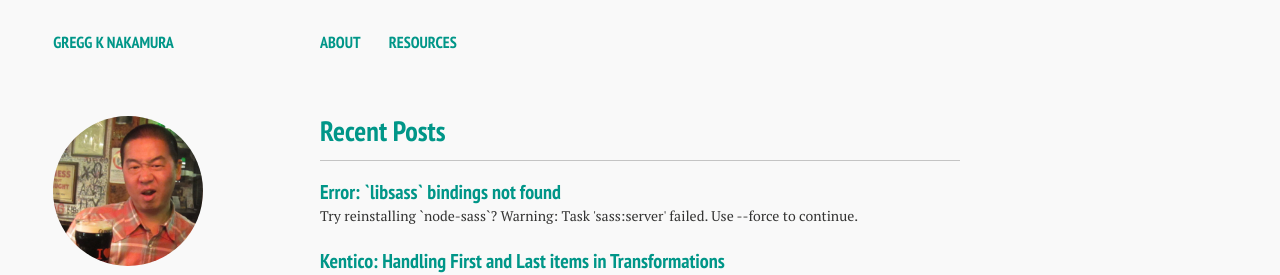
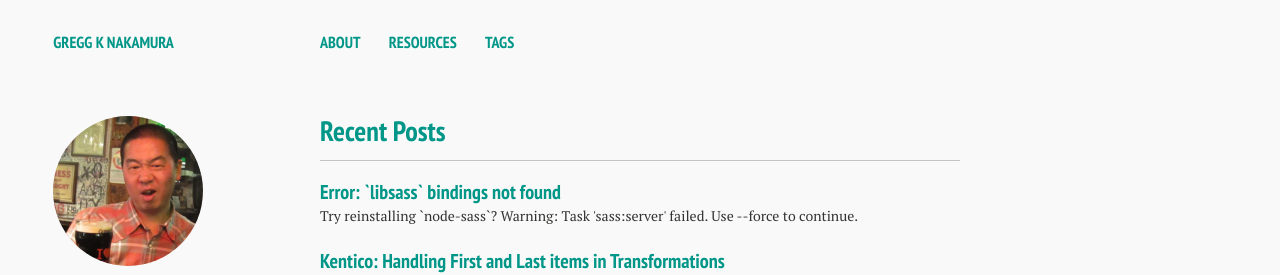
Before and after one commit to greggnakamura/greggnakamura.github.com, a Jekyll site: the page built from index.md, in a window 1280 px wide. Shown: the top 275 px of the page. Built offline with Jekyll 4.4.1, drawn with Linux system fonts in a browser that asks for light colours.

Commit message:
Adds Tag url

```diff
--- a/_data/navigation.yml
+++ b/_data/navigation.yml
@@ -5,6 +5,9 @@
 
 - title: Resources
   url: /resources/
+
+- title: Tags
+  url: /tags/
 
 # - title: Sample Posts
 #   url: /posts/
```
